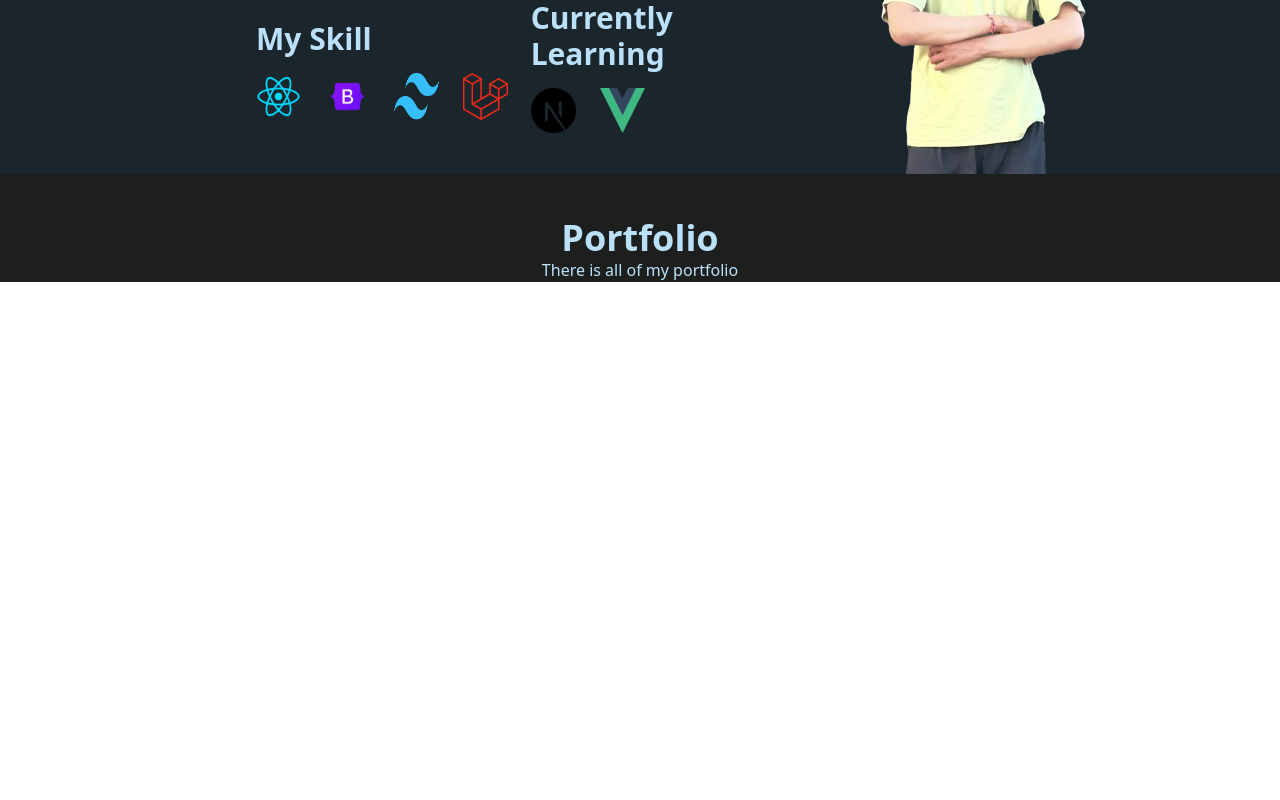
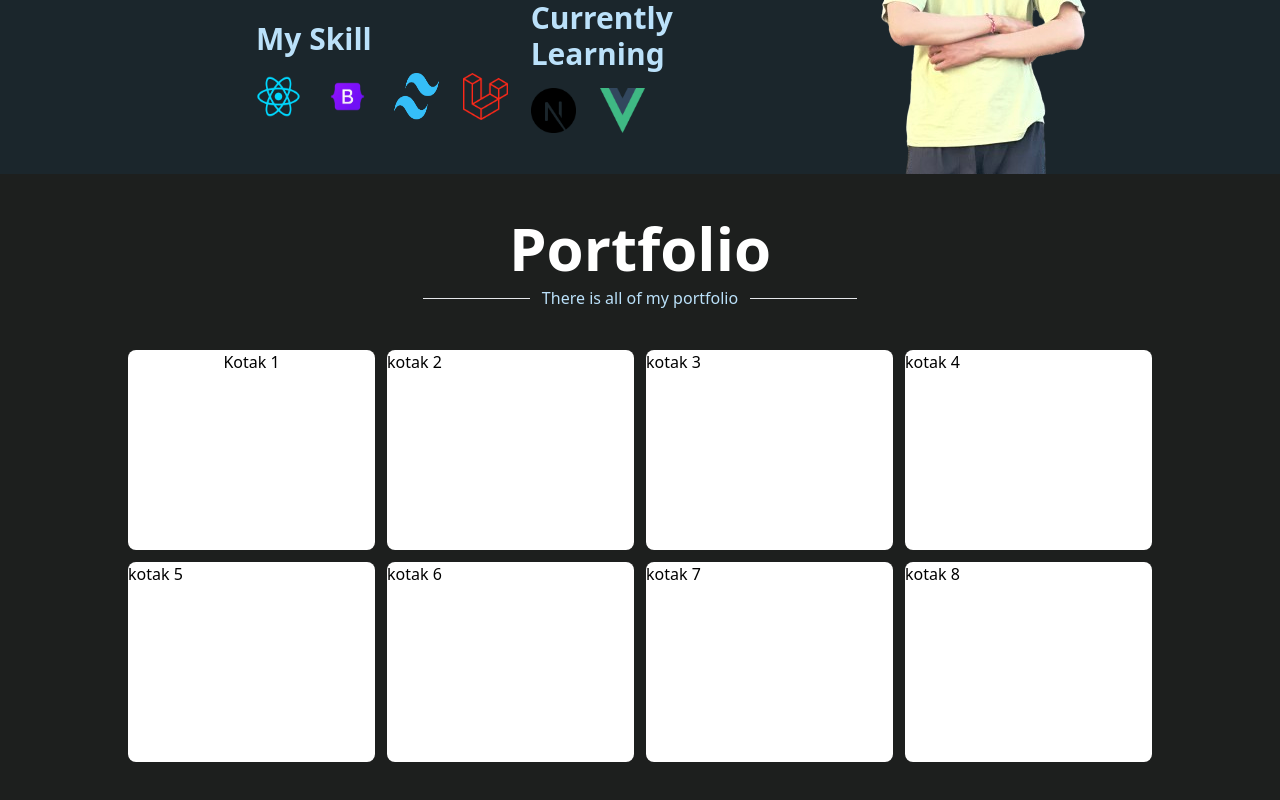
Before and after one commit to deknaa/my-portfolio, a React (Vite) app: page / in a window 1280 px wide. Shown: the part 1249-2049 px from the top of the page. Before the commit the page ends 1531 px from the top, so only its background shows below. Built offline with nearby package versions, Linux system fonts and the light colour scheme.

Commit message:
feat(portfolio): added basic card layout

```diff
--- a/src/components/Portfolio.jsx
+++ b/src/components/Portfolio.jsx
@@ -3,10 +3,47 @@ import React from 'react'
 const Portfolio = () => {
   return (
     <div className='bg-thirdColor'>
-        <div className='flex items-center justify-center flex-col text-secondaryColor pt-11'>
-            <h2 className='text-4xl font-bold'>Portfolio</h2>
-            <p>There is all of my portfolio</p>
+        <div className='flex items-center justify-center flex-col text-white pt-11'>
+            <h2 className='text-6xl font-bold'>Portfolio</h2>
         </div>
+        <div className='flex items-center justify-center text-secondaryColor mt-2 pb-10'>
+          <hr className='w-1/12 mr-3' />
+          <p>There is all of my portfolio</p>
+          <hr className='w-1/12 ms-3' />
+        </div>
+
+        {/* Portfolio Section */}
+        <div className='ms-[10%] me-[10%] pb-20'>
+          <div className='flex gap-3 mb-3 items-center'>
+            <div className='bg-white w-[25%] h-[25vh] rounded-lg'>
+              <p className='flex items-center justify-center text-center'>Kotak 1</p>
+            </div>
+            <div className='bg-white w-[25%] h-[25vh] rounded-lg'>
+              kotak 2
+            </div>
+            <div className='bg-white w-[25%] h-[25vh] rounded-lg'>
+              kotak 3
+            </div>
+            <div className='bg-white w-[25%] h-[25vh] rounded-lg'>
+              kotak 4
+            </div>
+          </div>
+          <div className='flex gap-3'>
+            <div className='bg-white w-[25%] h-[25vh] rounded-lg'>
+              kotak 5
+            </div>
+            <div className='bg-white w-[25%] h-[25vh] rounded-lg'>
+              kotak 6
+            </div>
+            <div className='bg-white w-[25%] h-[25vh] rounded-lg'>
+              kotak 7
+            </div>
+            <div className='bg-white w-[25%] h-[25vh] rounded-lg'>
+              kotak 8
+            </div>
+          </div>
+        </div>
+
     </div>
   )
 }
```
